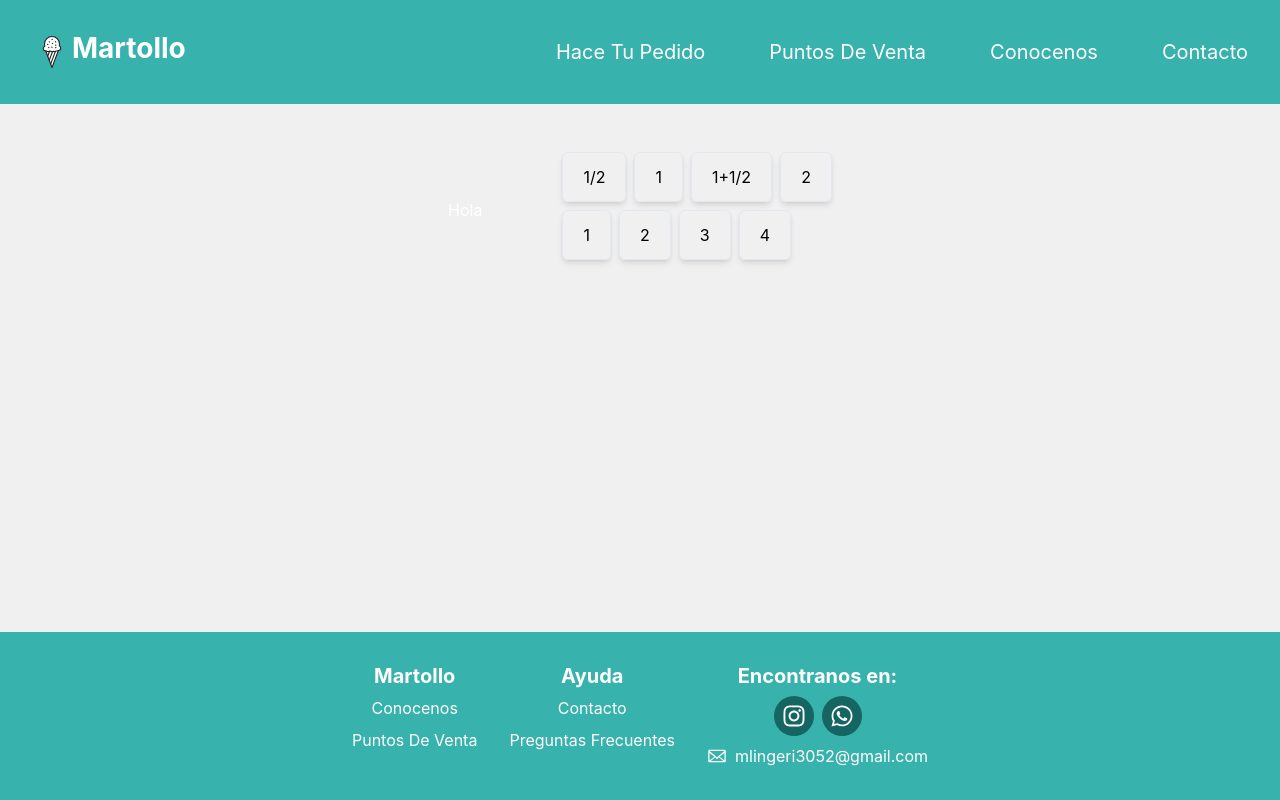
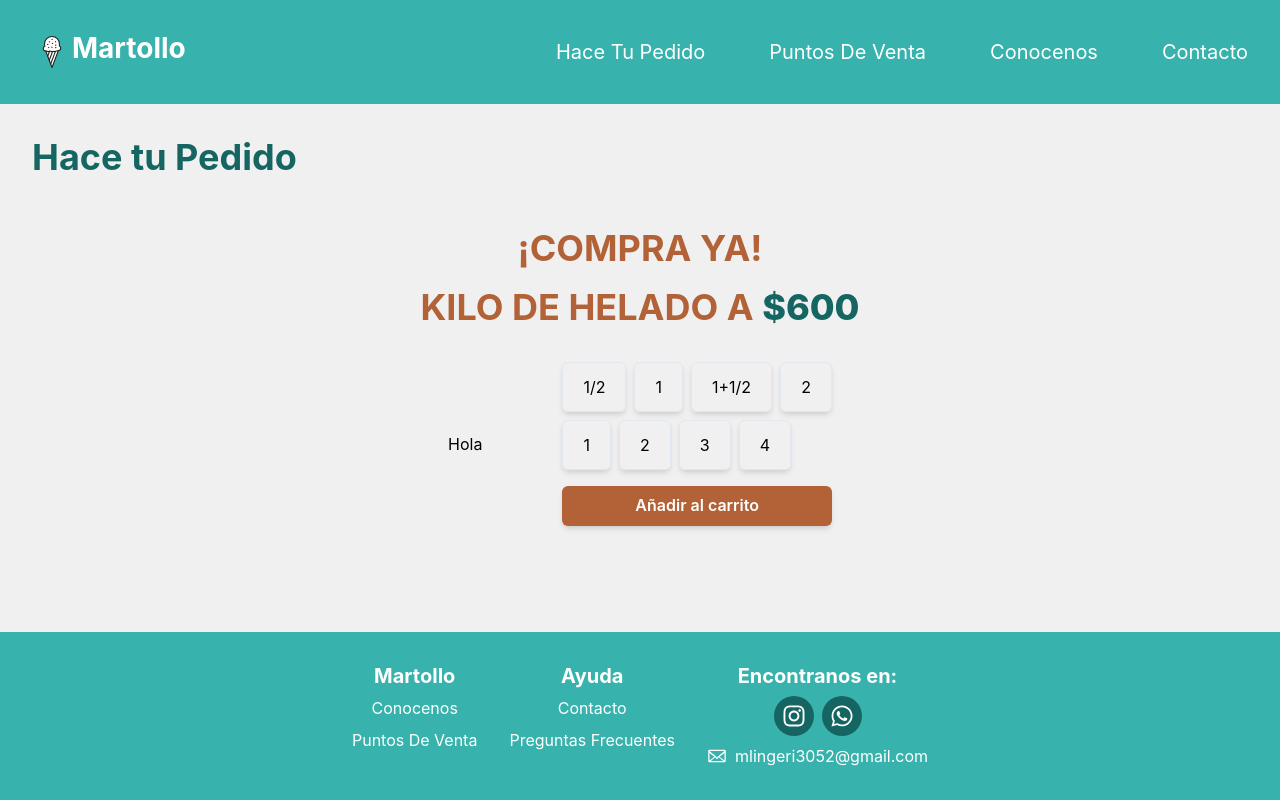
Before and after one commit to MartinLingeri/IceCreamEcommerce, a React (Vite) app: page / in a window 1280 px wide. Built offline with nearby package versions, Linux system fonts and the light colour scheme.

Commit message:
cambios en hace tu pedido

```diff
--- a/components/contacto.jsx
+++ b/components/contacto.jsx
@@ -127,7 +127,8 @@ export default function Contacto() {
                     onChange={handleContactChange}
                     placeholder="Nombre y Apellido"
                     borderColor="primary"
-                    borderRadius="sm"
+                    borderRadius="md"
+                    boxShadow="md"
                     _hover={{ borderColor: "secondary" }}
                   ></Input>
                 </FormControl>
@@ -139,7 +140,8 @@ export default function Contacto() {
                     onChange={handleContactChange}
                     placeholder="Email"
                     borderColor="primary"
-                    borderRadius="sm"
+                    borderRadius="md"
+                    boxShadow="md"
                     _hover={{ borderColor: "secondary" }}
                   ></Input>
                 </FormControl>
@@ -152,7 +154,8 @@ export default function Contacto() {
                     onChange={handleContactChange}
                     placeholder="Telefono"
                     borderColor="primary"
-                    borderRadius="sm"
+                    borderRadius="md"
+                    boxShadow="md"
                     _hover={{ borderColor: "secondary" }}
                   ></Input>
                 </FormControl>
@@ -163,7 +166,8 @@ export default function Contacto() {
                     onChange={handleContactChange}
                     placeholder="Asunto"
                     borderColor="primary"
-                    borderRadius="sm"
+                    borderRadius="md"
+                    boxShadow="md"
                     _hover={{ borderColor: "secondary" }}
                   ></Input>
                 </FormControl>
@@ -174,7 +178,8 @@ export default function Contacto() {
                     onChange={handleContactChange}
                     placeholder="Mensaje"
                     borderColor="primary"
-                    borderRadius="sm"
+                    borderRadius="md"
+                    boxShadow="md"
                     rows="4"
                     resize="none"
                     _hover={{ borderColor: "secondary" }}
@@ -193,7 +198,8 @@ export default function Contacto() {
                   type="submit"
                   bgColor="fourth"
                   color="white"
-                  borderRadius="sm"
+                  borderRadius="md"
+                  boxShadow="md"
                   w="100%"
                   _hover={{ bgColor: "fifth" }}
                 >
--- a/components/haceTuPedido.jsx
+++ b/components/haceTuPedido.jsx
@@ -1,14 +1,31 @@
 import { useEffect, useState } from "react";
-import { Box, Stack, Select, useRadioGroup } from "@chakra-ui/react";
+import {
+  Box,
+  Heading,
+  Stack,
+  Select,
+  Button,
+  useRadioGroup,
+  useToast,
+} from "@chakra-ui/react";
 import RadioCard from "./radioCard";
 
 import { gustosDeHelado } from "../gustosDeHelado";
 
 export default function HaceTuPedido() {
+  const toast = useToast();
+  const [selectableOptions, setSelectableOptions] = useState(gustosDeHelado);
+  const [selectedOptions, setSelectedOptions] = useState([
+    "Chocolate",
+    "Chocolate con almendras",
+    "Chocolate suizo",
+    "Chocolate blanco",
+  ]); //TODO cambiar
+  const [cart, setCart] = useState([]);
   const [pote, setPote] = useState("");
+  const poteOptions = ["1/2", "1", "1+1/2", "2"];
   const [flavourQuantity, setFlavourQuantity] = useState("");
   const [flavourQuantityArray, setFlavourQuantityArray] = useState([]);
-  const poteOptions = ["1/2", "1", "1+1/2", "2"];
   const flavourQuantityOptions = ["1", "2", "3", "4"];
   const { getRootProps: getRootPoteProps, getRadioProps: getRadioPoteProps } =
     useRadioGroup({ onChange: setPote });
@@ -24,8 +41,41 @@ export default function HaceTuPedido() {
     setFlavourQuantityArray(Array(Number(flavourQuantity)).fill("i"));
   }, [flavourQuantity]);
 
+  useEffect(() => {
+    console.log(selectedOptions);
+    console.log(cart);
+  }, [selectedOptions, cart]);
+
+  function handleSelectedOption(e, i) {
+    const newSelectedOptions = selectedOptions;
+    newSelectedOptions[i] = e.target.value;
+    console.log(newSelectedOptions);
+    setSelectedOptions(newSelectedOptions);
+
+    // const newSelectableOptions = selectableOptions.filter(s=>s!=e.target.value);
+    // setSelectableOptions(newSelectableOptions);
+  }
+
+  function addToCart() {
+    const newCartItem = { kilos: pote, gustos: selectedOptions };
+    setCart([...cart, newCartItem]);
+  }
+
   return (
-    <Box marginBlock={12}>
+    <Stack
+      spacing={8}
+      justifyContent="center"
+      margin={{ base: 4, sm: 8 }}
+      color="black"
+    >
+      <Heading color="secondary">Hace tu Pedido</Heading>
+      <Box textAlign="center" textTransform="uppercase" color="fourth">
+        <Heading marginBlock={4}>¡compra ya!</Heading>
+        <Heading d="inline">kilo de helado a </Heading>
+        <Heading d="inline" fontWeight="extrabold" color="secondary">
+          $600
+        </Heading>
+      </Box>
       <Stack
         justify="center"
         alignItems="center"
@@ -62,11 +112,15 @@ export default function HaceTuPedido() {
                     <Select
                       key={index}
                       variant="outline"
-                      defaultValue="chocolate"
                       isRequired
                       boxShadow="md"
+                      defaultValue={selectedOptions[index]}
+                      onChange={(e) => handleSelectedOption(e, index)}
                     >
-                      {gustosDeHelado.map((value, index) => {
+                      {selectableOptions
+                        // .filter((gusto) => !selectedOptions.includes(gusto))
+                        // .concat(selectedOptions[index])
+                        .map((value, index) => {
                           return (
                             <option key={index} value={value}>
                               {value}
@@ -79,8 +133,17 @@ export default function HaceTuPedido() {
               </Stack>
             )}
           </Box>
+          <Button
+            boxShadow="md"
+            _hover={{ opacity: "0.7" }}
+            bgColor="fourth"
+            color="white"
+            onClick={() => addToCart()}
+          >
+            Añadir al carrito
+          </Button>
         </Stack>
       </Stack>
-    </Box>
+    </Stack>
   );
 }
--- a/components/puntosDeVenta.jsx
+++ b/components/puntosDeVenta.jsx
@@ -61,7 +61,8 @@ export default function PuntosDeVenta() {
                       p={4}
                       border="1px"
                       borderColor="primary"
-                      borderRadius="sm"
+                      borderRadius="md"
+                      boxShadow="md"
                       color="fifth"
                     >
                       <Stack justifyContent="space-between" h="100%">
@@ -85,7 +86,8 @@ export default function PuntosDeVenta() {
                           smooth={true}
                           bgColor="primary"
                           color="white"
-                          borderRadius="sm"
+                          borderRadius="md"
+                          boxShadow="md"
                           cursor="pointer"
                           _hover={{ opacity: "0.7" }}
                           onClick={() => handleVerMapa(local.mapsLink)}
@@ -107,6 +109,7 @@ export default function PuntosDeVenta() {
           w="100%"
           minH="300px"
           ratio={{ base: 1, sm: 16 / 9 }}
+          boxShadow="md"
         >
           <iframe
             src={mapLink}
--- a/locales.jsx
+++ b/locales.jsx
@@ -77,7 +77,7 @@ export const locales = [
         calle: "Avenida de Mayo 670",
         horario: "10-18",
         mapsLink:
-          "https://www.google.com/maps/embed?pb=!1m18!1m12!1m3!1d3283.814111549868!2d-58.37806648416735!3d-34.6088617652787!2m3!1f0!2f0!3f0!3m2!1i1024!2i768!4f13.1!3m3!1m2!1s0x95bccad3b6da7e07%3A0x8e2c90fc2a588e30!2sAv.%20de%20Mayo%20670%2C%20C1084AAO%20CABA!5e0!3m2!1ses!2sar!4v1651616455955!5m2!1ses!2sar",
+          "https://www.google.com/maps/embed?pb=!1m18!1m12!1m3!1d3282.313023380285!2d-58.56638348416642!3d-34.64679686728687!2m3!1f0!2f0!3f0!3m2!1i1024!2i768!4f13.1!3m3!1m2!1s0x95bcc7e638148d17%3A0xc3fa0e047bf16bb!2sAv.%20de%20Mayo%20670%2C%20B1704BUT%20Ramos%20Mej%C3%ADa%2C%20Provincia%20de%20Buenos%20Aires!5e0!3m2!1ses!2sar!4v1651765401525!5m2!1ses!2sar",
       },
     ],
   },
```
Lines whose indentation alone changed are shown as unchanged.
